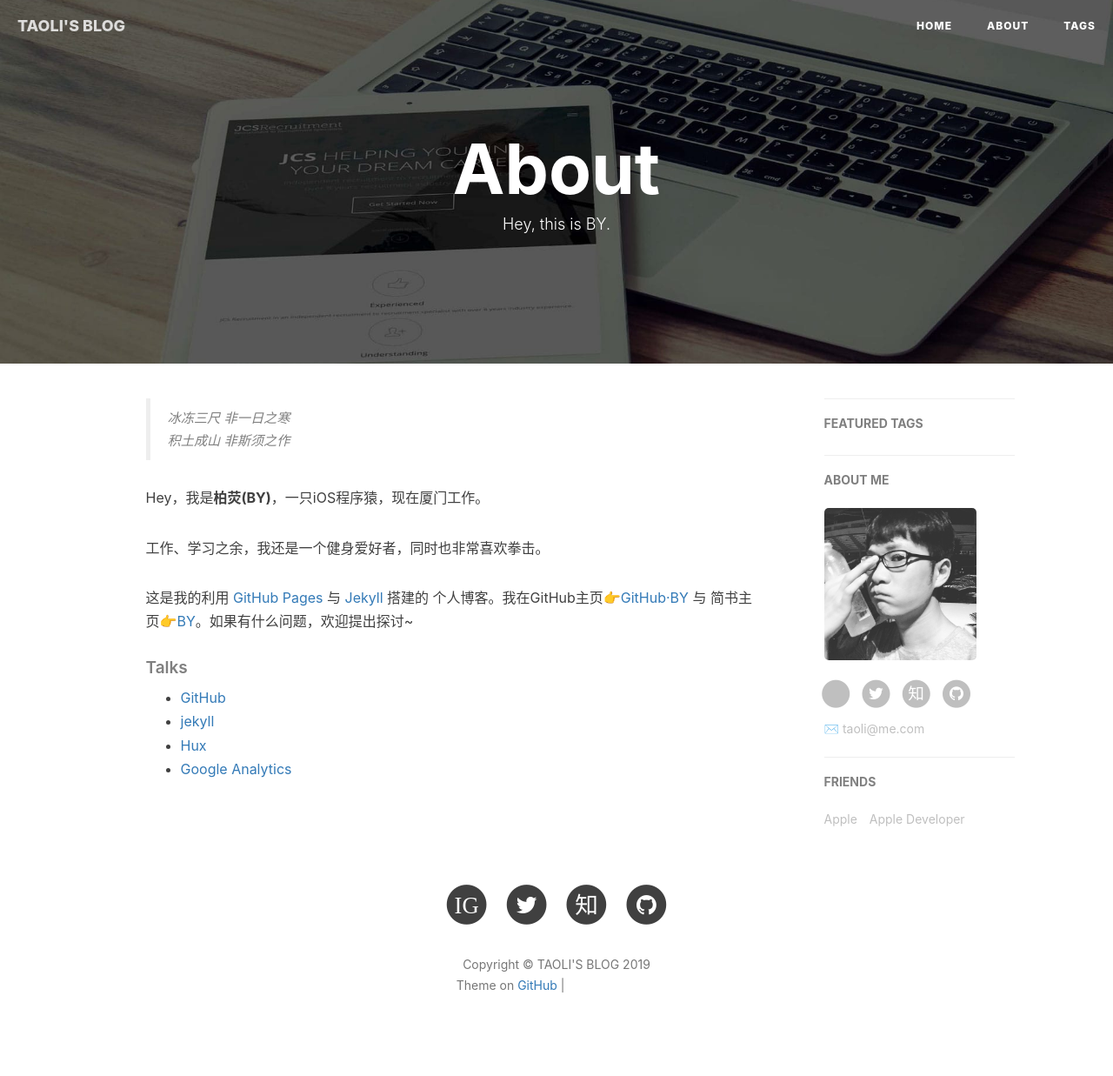
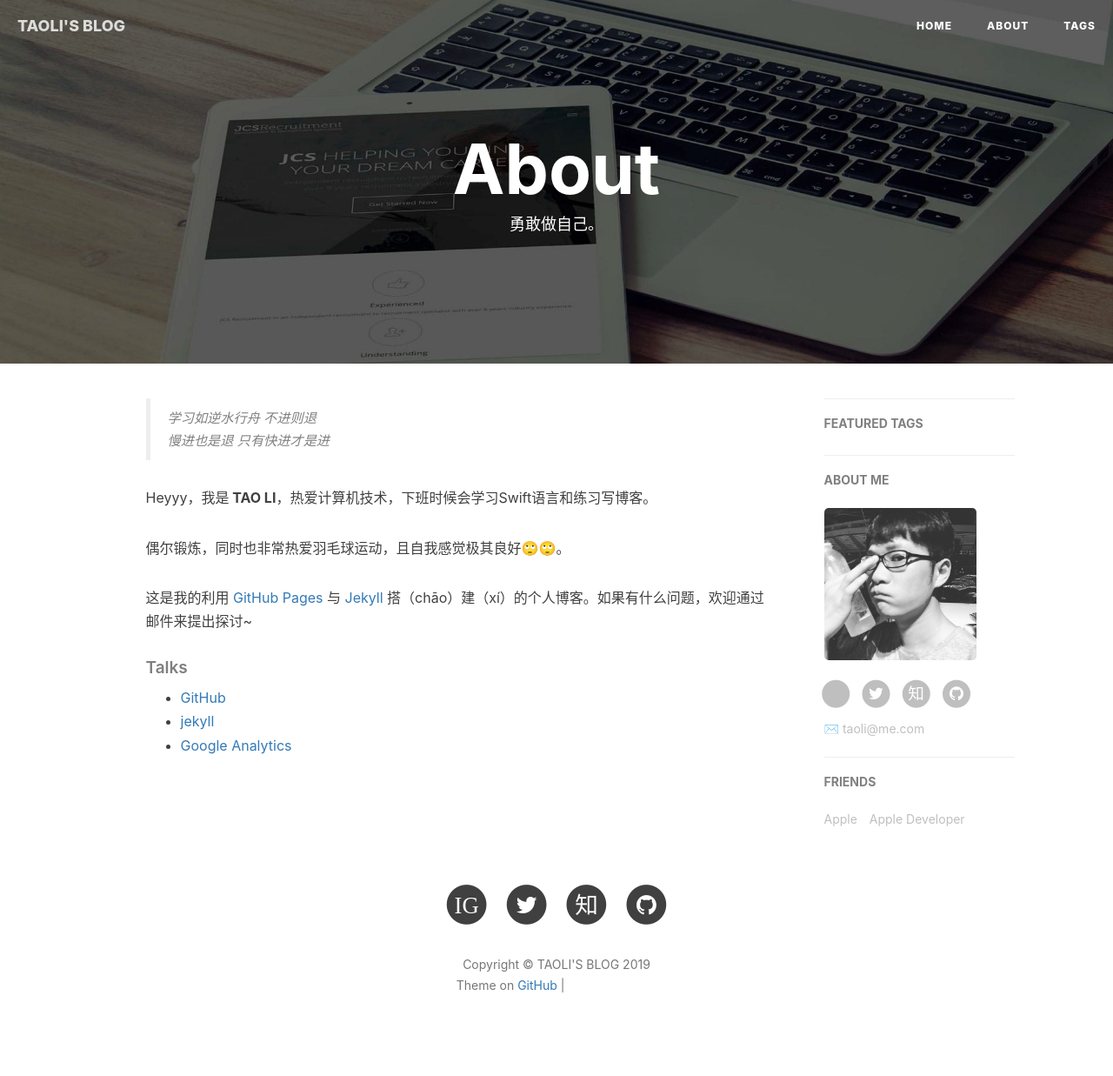
Before and after one commit to iamtaoli/iamtaoli.github.io, a Jekyll site: the page built from about.html, in a window 1280 px wide. Shown: the whole page at 87% size. Built offline with Jekyll 4.4.1, drawn with Linux system fonts in a browser that asks for light colours; nearby versions of some CDN libraries; comment, search, counter and statistics services are not loaded; grey boxes are pictures that could not be loaded.

Commit message:
Update about.html

```diff
--- a/about.html
+++ b/about.html
@@ -1,7 +1,7 @@
 ---
 layout: page
 title: "About"
-description: "Hey, this is BY."
+description: "勇敢做自己。"
 header-img: "img/post-bg-rwd.jpg"
 ---
 
@@ -15,14 +15,14 @@
 <div class="zh post-container">
 
     <!--copied from markdown -->
-    <blockquote><p>冰冻三尺 非一日之寒<br>
-    积土成山 非斯须之作</p></blockquote>
+    <blockquote><p>学习如逆水行舟 不进则退<br>
+    慢进也是退 只有快进才是进</p></blockquote>
 
-    <p>Hey，我是<strong>柏荧(BY)</strong>，一只iOS程序猿，现在厦门工作。</p>
+    <p>Heyyy，我是<strong> TAO LI</strong>，热爱计算机技术，下班时候会学习Swift语言和练习写博客。</p>
 
-    <p>工作、学习之余，我还是一个健身爱好者，同时也非常喜欢拳击。</p>
+    <p>偶尔锻炼，同时也非常热爱羽毛球运动，且自我感觉极其良好🙄🙄。</p>
 
-    <p>这是我的利用 <a href="https://pages.github.com/">GitHub Pages</a> 与 <a href="http://jekyll.com.cn/">Jekyll</a> 搭建的 个人博客。我在GitHub主页<a href="https://github.com/qiubaiying">👉GitHub·BY</a> 与 简书主页<a href="https://http://www.jianshu.com/u/e71990ada2fd">👉BY</a>。如果有什么问题，欢迎提出探讨~</p>
+    <p>这是我的利用 <a href="https://pages.github.com/">GitHub Pages</a> 与 <a href="http://jekyll.com.cn/">Jekyll</a> 搭（chāo）建（xí）的个人博客。如果有什么问题，欢迎通过邮件来提出探讨~</p>
 
     <p></p>
 
@@ -31,7 +31,6 @@
     <ul>
         <li><a href="https://github.com">GitHub</a></li>
         <li><a href="http://jekyll.com.cn/">jekyll</a></li>
-        <li><a href="http://huangxuan.me/">Hux</a></li>
         <li><a href="https://analytics.google.com/analytics">Google Analytics</a></li>
     </ul>
 </div>
@@ -41,12 +40,8 @@
     <blockquote><p>Yet another iOS Developer. <br>
     Yet another Life-long Student.</p></blockquote>
 
-    <p>Hi, I am <strong>Baiying Qiu</strong>，you can call me <strong>BY</strong>. I am an iOS software engineer and currently working in Xiamen</p>
-
-    <p>This is my personal blog, through making Github Pages and Jekyll.My GitHub  👉 <a href="http://github.com/qiubaiying">Github·BY</a>.</p>
-
-    <p>I am a sports enthusiast, I like fitness, running and boxing.</p>
-
+    <p>Heyyy, I am <strong>TAO LI</strong>，you can call me <strong>TAO</strong>. I am an beginner of iOS developer</p>
+    <p>This is my personal blog, through making Github Pages and Jekyll.My GitHub  👉 <a href="http://github.com/iamtaoli">Github·TAOLI</a>.</p>
     <h5>Talks</h5>
 
     <ul>
```
